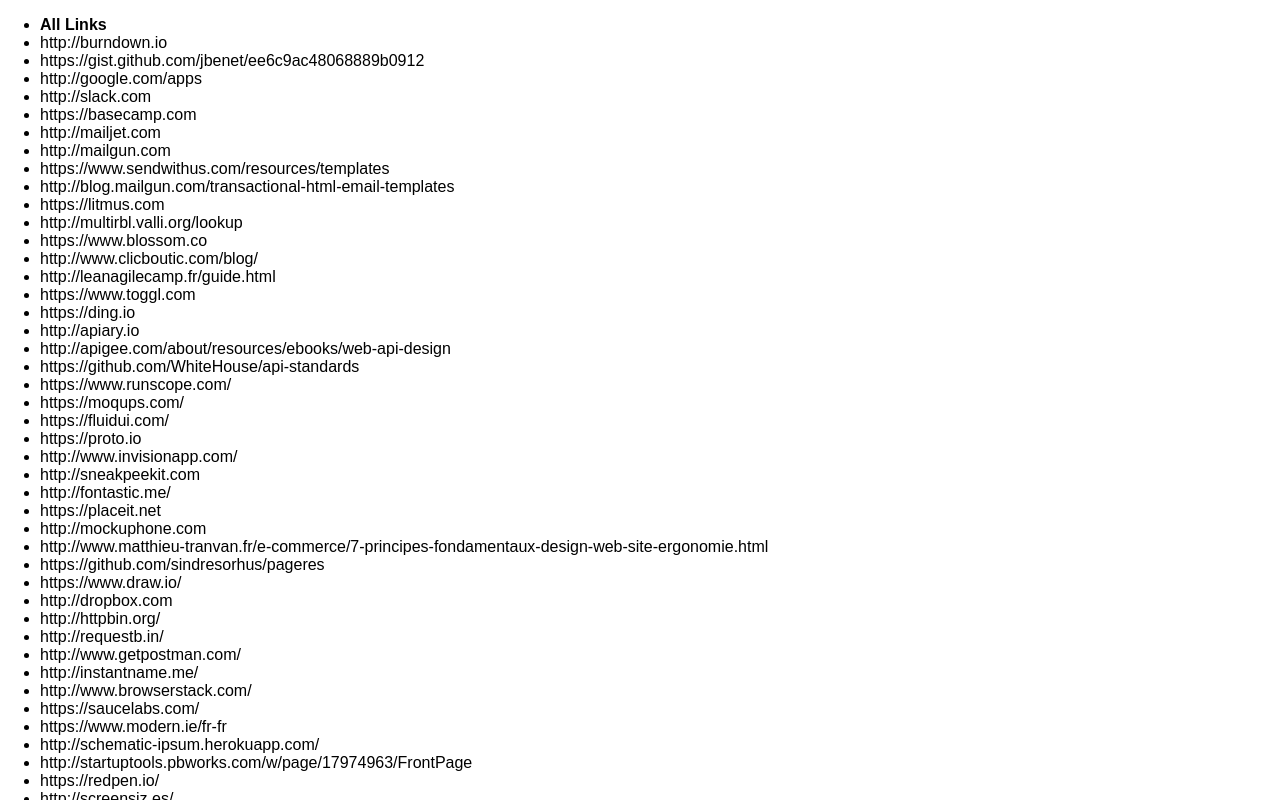
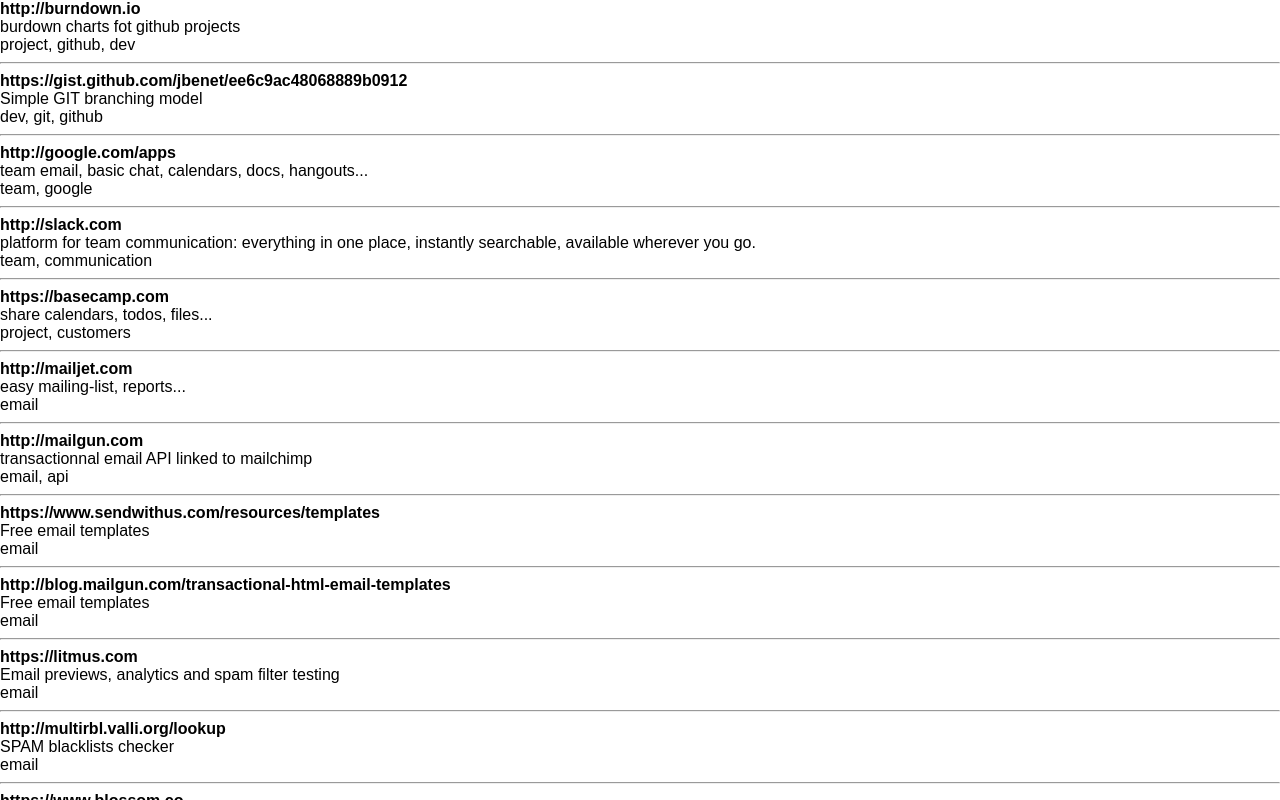
Before and after one commit to revolunet/react-workshop-1, a React (Create React App) app: page / in a window 1280 px wide. Shown: the top 800 px of the page. Built offline with nearby package versions, Linux system fonts and the light colour scheme.

Commit message:
step 3 : more components
 - add a Link component
 - use spread operator

```diff
--- a/src/Links.js
+++ b/src/Links.js
@@ -1,10 +1,20 @@
 import React from 'react'
 
+const Link = ({ url, text, tags }) => (
+  <div>
+    <b>{ url }</b>
+    <br />
+    { text }
+    <br />
+    { tags.join(', ') }
+    <hr />
+  </div>
+)
+
 const Links = ({ links }) => (
-  <ul>
-    <li><b>All Links</b></li>
-    { links.map(link => <li key={link.url}>{ link.url }</li>) }
-  </ul>
+  <div>
+    { links.map(link => <Link key={link.url} {...link} />) }
+  </div>
 )
 
 export default Links
```
